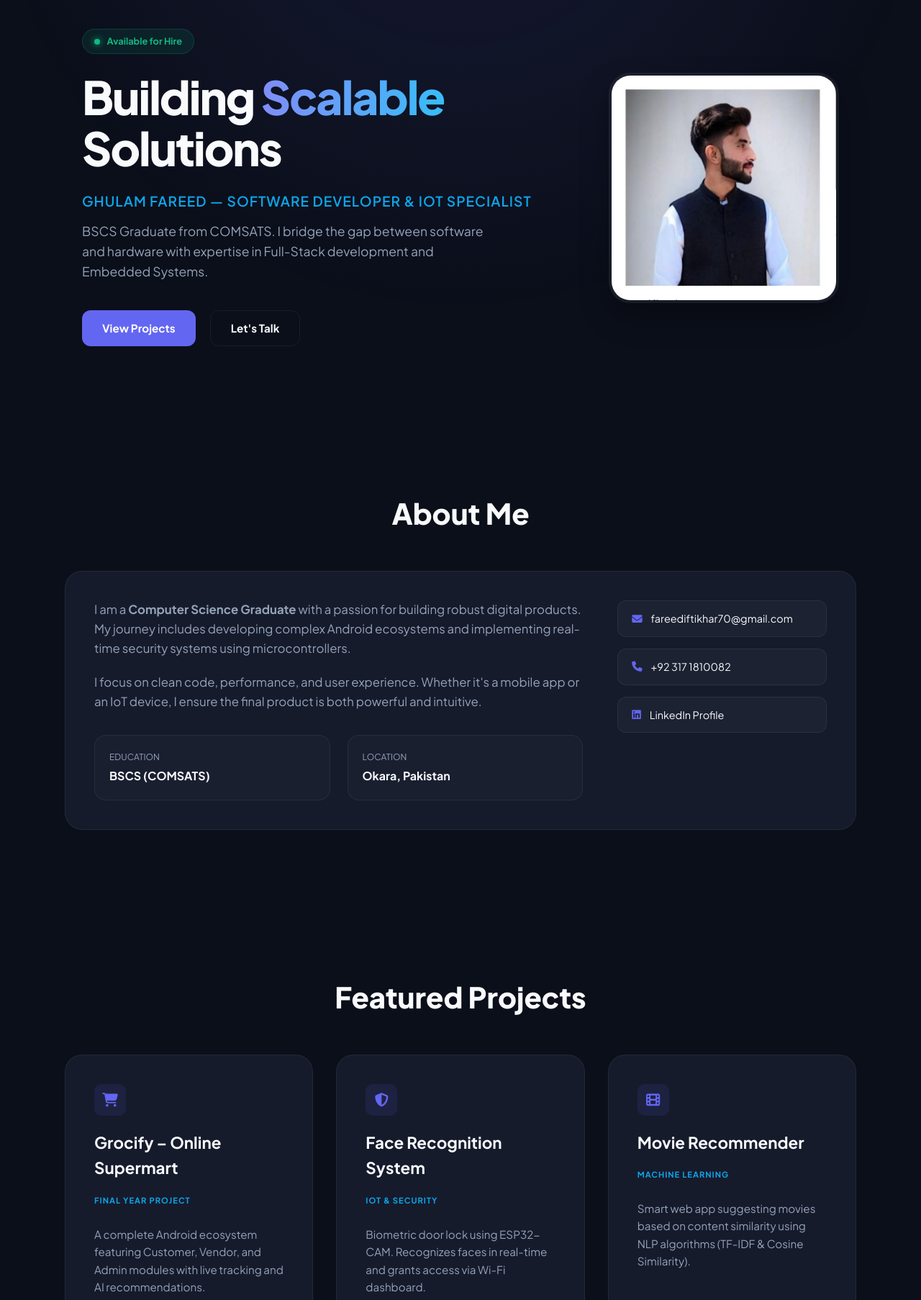
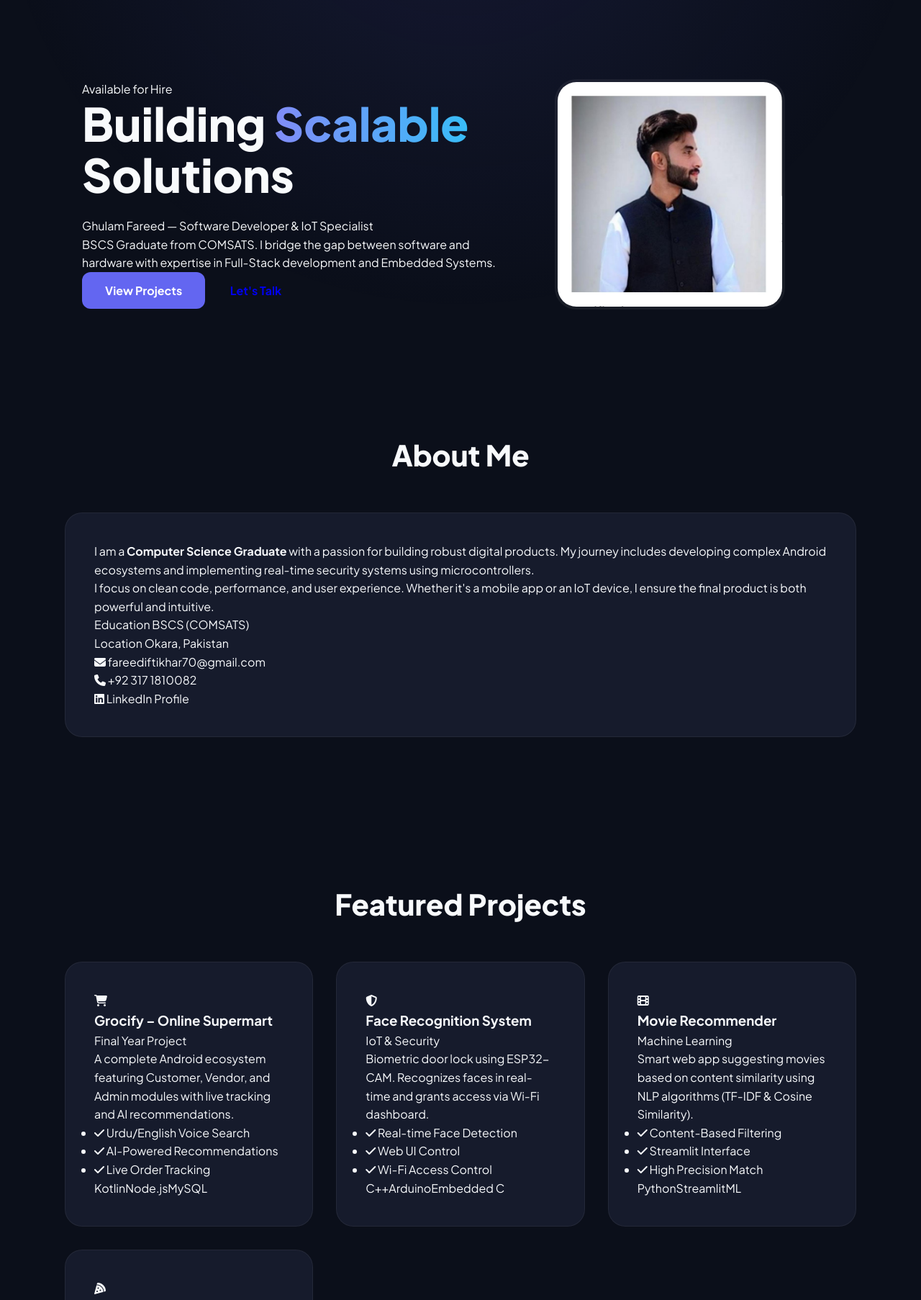
Before and after one commit to fareediftikhar70-jpg/portfolio, a plain HTML site: page index.html in a window 1280 px wide. Shown: the part 140-1946 px from the top of the page at 72% size. Drawn offline with Linux system fonts and the light colour scheme.

Commit message:
Add portfolio files

```diff
--- a/styles.css
+++ b/styles.css
@@ -70,12 +70,9 @@
   font-weight: 800;
   color: var(--text-main);
   text-decoration: none;
-  letter-spacing: -1px;
 }
 
-.logo span {
-  color: var(--primary);
-}
+.logo span { color: var(--primary); }
 
 .nav a {
   color: var(--text-muted);
@@ -86,114 +83,10 @@
   transition: var(--transition);
 }
 
-.nav a:hover {
-  color: var(--primary);
-}
-
-/* Hero Section */
-.hero {
-  padding-top: 180px;
-  padding-bottom: 100px;
-  min-height: 85vh;
-  display: flex;
-  align-items: center;
-}
-
-.hero-grid {
-  display: grid;
-  grid-template-columns: 1.3fr 0.7fr;
-  gap: 4rem;
-  align-items: center;
-}
-
-.profile-badge {
-  display: inline-flex;
-  align-items: center;
-  gap: 0.6rem;
-  background: rgba(16, 185, 129, 0.1);
-  color: #10b981;
-  padding: 0.4rem 1rem;
-  border-radius: 100px;
-  font-size: 0.8rem;
-  font-weight: 700;
-  margin-bottom: 1.5rem;
-  border: 1px solid rgba(16, 185, 129, 0.2);
-}
-
-.status-dot {
-  width: 8px;
-  height: 8px;
-  background: #10b981;
-  border-radius: 50%;
-  box-shadow: 0 0 10px #10b981;
-}
-
-.hero h1 {
-  font-size: 4rem;
-  line-height: 1.1;
-  font-weight: 800;
-  margin-bottom: 1.5rem;
-  letter-spacing: -2px;
-}
-
-.gradient-text {
-  background: linear-gradient(to right, #818cf8, #38bdf8);
-  -webkit-background-clip: text;
-  -webkit-text-fill-color: transparent;
-}
-
-.hero-tagline {
-  font-size: 1.2rem;
-  color: var(--secondary);
-  font-weight: 600;
-  margin-bottom: 0.75rem;
-  text-transform: uppercase;
-  letter-spacing: 1px;
-}
-
-.hero-desc {
-  font-size: 1.1rem;
-  color: var(--text-muted);
-  margin-bottom: 2.5rem;
-  max-width: 580px;
-}
-
-.hero-btns {
-  display: flex;
-  gap: 1.25rem;
-}
-
-.hero-image {
-  display: flex;
-  justify-content: flex-end;
-}
-
-.image-wrapper {
-  width: 320px;
-  height: 320px;
-  border-radius: 30px;
-  overflow: hidden;
-  border: 4px solid var(--border);
-  box-shadow: 0 20px 40px rgba(0,0,0,0.3);
-  transition: var(--transition);
-}
-
-.image-wrapper:hover {
-  transform: translateY(-10px);
-  border-color: var(--primary);
-}
-
-.image-wrapper img {
-  width: 100%;
-  height: 100%;
-  object-fit: cover;
-}
+.nav a:hover { color: var(--primary); }
 
 /* Sections */
-.section-padding {
-  padding: 100px 0;
-}
-
+.section-padding { padding: 100px 0; }
 .section-title {
   font-size: 2.5rem;
   font-weight: 800;
@@ -201,6 +94,7 @@
   text-align: center;
 }
 
+/* Card Style */
 .card {
   background: var(--card-bg);
   border: 1px solid var(--border);
@@ -209,197 +103,69 @@
   transition: var(--transition);
 }
 
-/* About Section */
-.about-grid {
-  display: grid;
-  grid-template-columns: 1.4fr 0.6fr;
-  gap: 3rem;
+/* CONTACT FORM - FIXED & STYLED */
+.contact-wrapper {
+  max-width: 650px;
+  margin: 0 auto;
 }
 
-.about-text p {
-  margin-bottom: 1.25rem;
-  color: var(--text-muted);
-  font-size: 1.05rem;
+.contact-form {
+  display: flex;
+  flex-direction: column;
+  gap: 1.5rem;
 }
 
-.stats-grid {
-  display: grid;
-  grid-template-columns: 1fr 1fr;
-  gap: 1.5rem;
-  margin-top: 2rem;
+.form-group {
+  display: flex;
+  flex-direction: column;
+  gap: 0.75rem;
+  width: 100%;
 }
 
-.stat-item {
-  background: rgba(255, 255, 255, 0.02);
-  padding: 1.25rem;
-  border-radius: 16px;
-  border: 1px solid var(--border);
+.form-group label {
+  font-size: 0.9rem;
+  font-weight: 600;
+  color: var(--text-main);
+  margin-left: 4px;
 }
 
-.stat-label {
-  display: block;
-  font-size: 0.75rem;
-  color: var(--text-muted);
-  text-transform: uppercase;
-  margin-bottom: 0.25rem;
+.contact-form input,
+.contact-form textarea {
+  width: 100% !important; /* Forces full width as seen in screenshot */
+  padding: 1rem 1.25rem;
+  background: #0f172a !important; /* Dark input background */
+  border: 1px solid var(--border) !important;
+  border-radius: 14px;
+  color: #fff !important;
+  font-family: inherit;
+  font-size: 1rem;
+  transition: var(--transition);
+  outline: none;
 }
 
-.stat-value {
-  font-weight: 700;
-  font-size: 1rem;
+.contact-form input:focus,
+.contact-form textarea:focus {
+  border-color: var(--primary) !important;
+  background: #1e293b !important;
+  box-shadow: 0 0 0 4px rgba(99, 102, 241, 0.15);
 }
 
-.about-contact-info {
-  display: flex;
-  flex-direction: column;
-  gap: 1rem;
-}
-
-.contact-pill {
-  background: rgba(255, 255, 255, 0.03);
-  padding: 0.8rem 1.2rem;
-  border-radius: 12px;
-  border: 1px solid var(--border);
-  display: flex;
-  align-items: center;
-  gap: 0.75rem;
-  font-size: 0.9rem;
-  color: var(--text-main);
-  text-decoration: none;
-}
-
-.contact-pill i {
-  color: var(--primary);
-}
-
-/* Projects Grid */
-.projects-grid {
-  display: grid;
-  grid-template-columns: repeat(auto-fit, minmax(320px, 1fr));
-  gap: 2rem;
-}
-
-.project-card {
-  display: flex;
-  flex-direction: column;
-  height: 100%;
-}
-
-.project-header {
-  margin-bottom: 1.5rem;
-}
-
-.project-icon {
-  width: 44px;
-  height: 44px;
-  background: rgba(99, 102, 241, 0.1);
-  border-radius: 10px;
-  display: flex;
-  align-items: center;
-  justify-content: center;
-  margin-bottom: 1.25rem;
-}
-
-.project-icon i {
-  color: var(--primary);
-  font-size: 1.2rem;
-}
-
-.project-category {
-  font-size: 0.7rem;
-  font-weight: 700;
-  color: var(--secondary);
-  text-transform: uppercase;
-  letter-spacing: 1px;
-}
-
-.project-card h3 {
-  margin: 0.4rem 0 0.75rem;
-  font-size: 1.4rem;
-}
-
-.project-desc {
-  color: var(--text-muted);
-  font-size: 0.95rem;
-  margin-bottom: 1.5rem;
-  flex-grow: 1;
-}
-
-.project-features {
-  list-style: none;
-  margin-bottom: 1.5rem;
-}
-
-.project-features li {
-  font-size: 0.85rem;
-  margin-bottom: 0.5rem;
-  display: flex;
-  align-items: center;
-  gap: 0.6rem;
-}
-
-.project-features i {
-  color: #10b981;
-}
-
-.tech-stack {
-  display: flex;
-  flex-wrap: wrap;
-  gap: 0.5rem;
-}
-
-.tech-stack span {
-  background: rgba(255, 255, 255, 0.05);
-  padding: 0.25rem 0.75rem;
-  border-radius: 6px;
-  font-size: 0.7rem;
-  font-weight: 600;
-  border: 1px solid var(--border);
-}
-
-/* Skills */
-.skills-layout {
-  display: grid;
-  grid-template-columns: 1fr 1fr;
-  gap: 2rem;
-}
-
-.skills-card h3 {
-  margin-bottom: 1.5rem;
-  font-size: 1.2rem;
-}
-
-.skill-tags {
-  display: flex;
-  flex-wrap: wrap;
-  gap: 0.6rem;
-}
-
-.tag {
-  background: rgba(255, 255, 255, 0.03);
-  border: 1px solid var(--border);
-  padding: 0.5rem 1rem;
-  border-radius: 10px;
-  font-size: 0.85rem;
-  font-weight: 500;
-  transition: var(--transition);
-}
-
-.tag:hover {
-  border-color: var(--primary);
-  background: rgba(99, 102, 241, 0.05);
+.contact-form textarea {
+  resize: vertical;
+  min-height: 150px;
 }
 
 /* Buttons */
 .btn {
-  padding: 0.75rem 1.75rem;
+  padding: 0.8rem 2rem;
   border-radius: 12px;
   font-weight: 700;
   display: inline-flex;
   align-items: center;
-  gap: 0.6rem;
+  justify-content: center;
+  gap: 0.75rem;
   text-decoration: none;
-  font-size: 0.95rem;
+  font-size: 1rem;
   cursor: pointer;
   transition: var(--transition);
   border: none;
@@ -416,76 +182,23 @@
   box-shadow: 0 10px 20px rgba(79, 70, 229, 0.2);
 }
 
-.btn-outline {
-  background: transparent;
-  border: 1px solid var(--border);
-  color: var(--text-main);
+.btn-full { width: 100%; }
+
+/* Others */
+.hero { padding-top: 180px; min-height: 80vh; display: flex; align-items: center; }
+.hero-grid { display: grid; grid-template-columns: 1.2fr 0.8fr; gap: 4rem; align-items: center; }
+.hero h1 { font-size: 4rem; font-weight: 800; line-height: 1.1; margin-bottom: 1.5rem; }
+.gradient-text { background: linear-gradient(to right, #818cf8, #38bdf8); -webkit-background-clip: text; -webkit-text-fill-color: transparent; }
+.image-wrapper { width: 320px; height: 320px; border-radius: 30px; overflow: hidden; border: 4px solid var(--border); }
+.image-wrapper img { width: 100%; height: 100%; object-fit: cover; }
+
+.projects-grid { display: grid; grid-template-columns: repeat(auto-fit, minmax(320px, 1fr)); gap: 2rem; }
+.reveal { opacity: 0; transform: translateY(20px); transition: all 0.6s ease-out; }
+.reveal.in-view { opacity: 1; transform: translateY(0); }
+
+@media (max-width: 768px) {
+  .hero-grid { grid-template-columns: 1fr; text-align: center; }
+  .image-wrapper { margin: 0 auto; width: 250px; height: 250px; }
+  .hero h1 { font-size: 2.8rem; }
+  .card { padding: 1.5rem; }
 }
-
-.btn-outline:hover {
-  background: rgba(255, 255, 255, 0.05);
-  border-color: var(--text-muted);
-}
-
-.btn-sm {
-  padding: 0.5rem 1.25rem;
-  font-size: 0.85rem;
-}
-
-/* Footer */
-.site-footer {
-  padding: 4rem 0;
-  border-top: 1px solid var(--border);
-  text-align: center;
-}
-
-.footer-content {
-  display: flex;
-  flex-direction: column;
-  gap: 1.5rem;
-  align-items: center;
-}
-
-.footer-socials {
-  display: flex;
-  gap: 1.5rem;
-}
-
-.footer-socials a {
-  color: var(--text-muted);
-  font-size: 1.2rem;
-  transition: var(--transition);
-}
-
-.footer-socials a:hover {
-  color: var(--text-main);
-}
-
-/* Animations */
-.reveal {
-  opacity: 0;
-  transform: translateY(20px);
-  transition: all 0.6s ease-out;
-}
-
-.reveal.in-view {
-  opacity: 1;
-  transform: translateY(0);
-}
-
-/* Mobile Adjustments */
-@media (max-width: 968px) {
-  .hero-grid { grid-template-columns: 1fr; text-align: center; gap: 3rem; }
-  .hero-desc { margin: 0 auto 2.5rem; }
-  .hero-btns { justify-content: center; }
-  .hero-image { justify-content: center; }
-  .hero h1 { font-size: 3rem; }
-  .about-grid, .skills-layout { grid-template-columns: 1fr; }
-}
-
-@media (max-width: 640px) {
-  .hero h1 { font-size: 2.5rem; }
-  .image-wrapper { width: 260px; height: 260px; }
-  .card { padding: 1.5rem; }
-  .nav { display: none; }
-}
```
